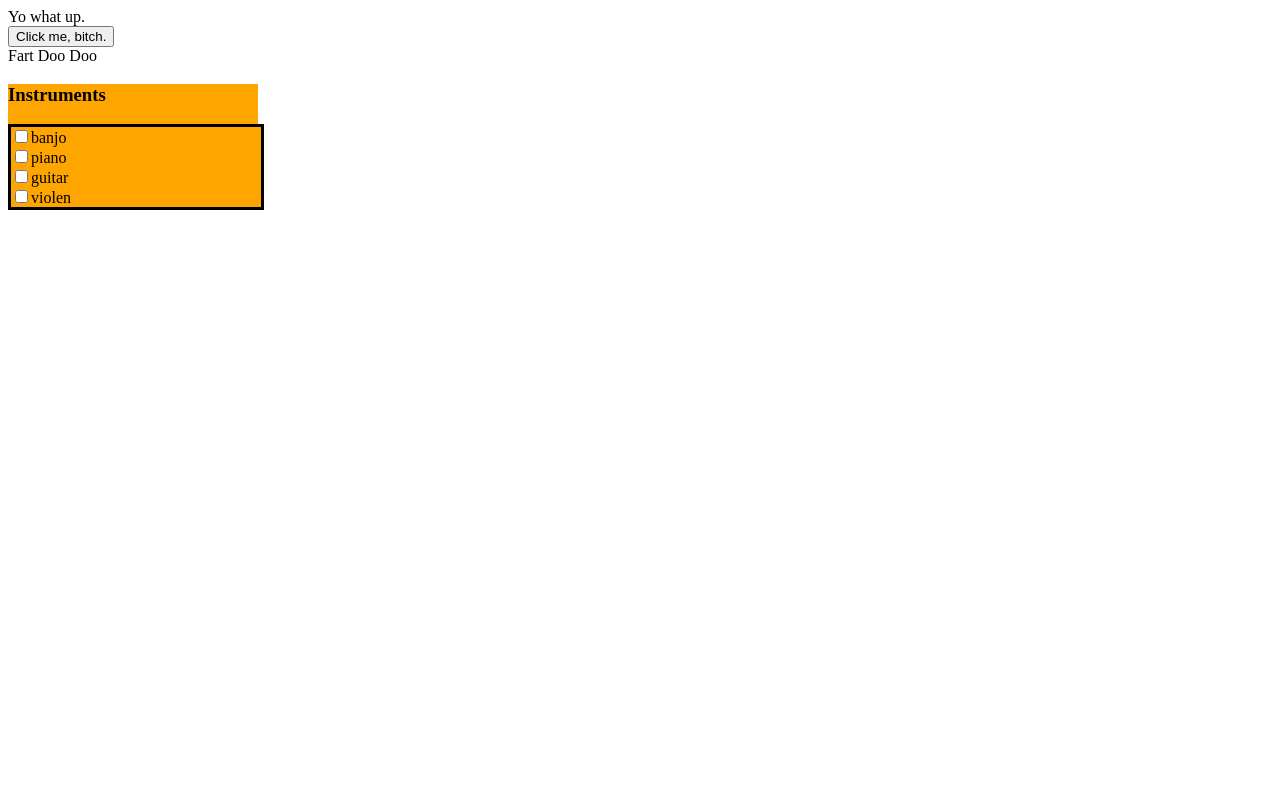
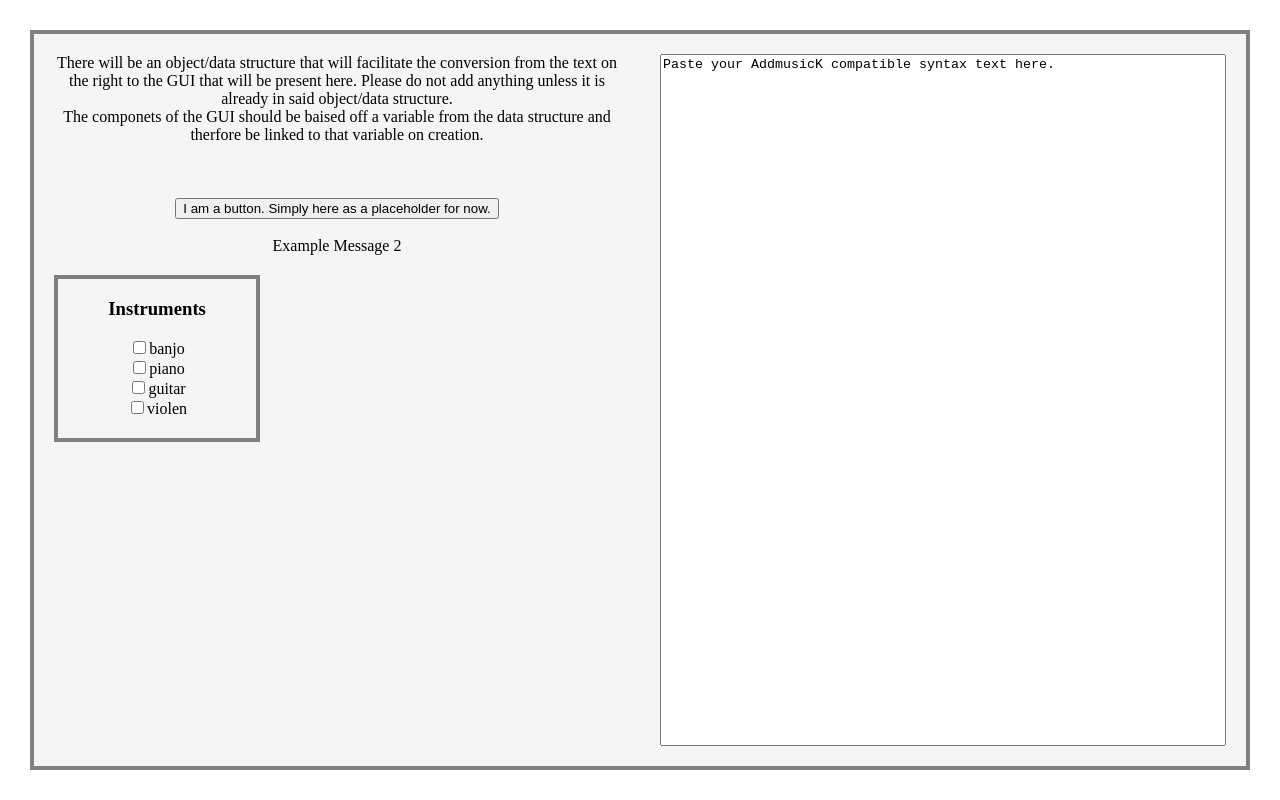
Before and after one commit to Repuler/SPC_formatter, a React (Create React App) app: page / in a window 1280 px wide. Built offline with nearby package versions, Linux system fonts and the light colour scheme.

Commit message:
updated thing to match master and fixed datapaths and css stuff

```diff
--- a/src/app.jsx
+++ b/src/app.jsx
@@ -2,7 +2,6 @@ import React from 'react';
 
 import Text from "./components/textarea.jsx";
 import Editor from "./components/editorarea.jsx";
-import InstrumentMenu from "./components/instrument-menu.jsx"
 
 class App extends React.Component {
 
@@ -26,20 +25,18 @@ class App extends React.Component {
 
   render() {
     return (
-      <div>
+      <div id="main">
 
         <Editor
           //Give any variables from state it uses.
           example={this.state.example}
+          instruments={this.state.instruments}
 
           //Pass down functions. Any function that edits the state should be written here then passed down.
-          forExample={this.forExample} />
+          forExample={this.forExample}
+           />
 
-        <InstrumentMenu
-          instruments={this.state.instruments}
-        />
-
-        {/* <Text/> */}
+        <Text/>
 
       </div>
     );
--- a/src/components/editorarea.jsx
+++ b/src/components/editorarea.jsx
@@ -1,27 +1,37 @@
 import React from "react";
+
+import InstrumentMenu from './instrument-menu'
 
 class Editor extends React.Component {
 
     //No data or anything, just render stuff
     renderText() {
         if (this.props.example) {
-            return <div>Doo Doo Fart</div>;
+            return <div>Example Message 1</div>;
         } else {
-            return <div>Fart Doo Doo</div>;
+            return <div>Example Message 2</div>;
         }
     }
 
     render() {
         return (
-        <div>
+        <div id="editorarea">
 
-          Yo what up.<br/>
+          There will be an object/data structure that will facilitate the conversion from the text on the right to
+          the GUI that will be present here. Please do not add anything unless it is already in said object/data structure.<br/>
+          The componets of the GUI should be baised off a variable from the data structure and therfore be linked to that variable on creation.<br/><br/><br/><br/>
 
           <button onClick={() => { this.props.forExample(); }}>
-            Click me, bitch.
+            I am a button. Simply here as a placeholder for now.
           </button>
 
+          <br/><br/>
+
           {this.renderText()}
+
+          <InstrumentMenu
+          instruments={this.props.instruments}
+            />
         </div>);
       }
 }
--- a/src/components/instrument-menu.jsx
+++ b/src/components/instrument-menu.jsx
@@ -13,9 +13,9 @@ class InstrumentMenu extends React.Component {
 
     render() {
         return (
-            <div id="InstrumentMenu">
+            <div id="InstrumentMenuContainer">
                 <h3>Instruments</h3>
-                <form id="InstrumentMenu">
+                <form id="InstrumentMenuForm">
                     {this.createCheckboxes()}
                 </form>
             </div>
--- a/src/components/textarea.jsx
+++ b/src/components/textarea.jsx
@@ -0,0 +1,17 @@
+import React from "react";
+
+class Text extends React.Component {
+
+    //No data or anything, just render stuff
+
+    render() {
+        return (
+        <div id="textarea">
+            <textarea id="text">
+                Paste your AddmusicK compatible syntax text here.
+            </textarea>
+        </div>);
+      }
+}
+
+export default Text;
--- a/src/index.js
+++ b/src/index.js
@@ -4,5 +4,6 @@ import App from './app.jsx';
 
 import './styles/index.css';
 import './styles/instrument-menu.css';
+import './styles/text.css';
 
 ReactDOM.render(<App />, document.getElementById('root'));
--- a/src/styles/index.css
+++ b/src/styles/index.css
@@ -0,0 +1,26 @@
+html, body, #root {
+    box-sizing:border-box;
+    height: 100%;
+    width: 100%;
+    margin: 0px;
+    padding: 10px;
+}
+
+#main {
+    text-align:center;
+    box-sizing:border-box;
+    width: 100%;
+    height: 100%;
+    border:4px solid grey;
+    background-color:whitesmoke;
+
+}
+
+#editorarea, #textarea{
+    float: left;
+    box-sizing: border-box;
+    vertical-align: middle;
+    height:100%;
+    width: 50%;
+    padding: 20px;
+}
--- a/src/styles/instrument-menu.css
+++ b/src/styles/instrument-menu.css
@@ -1,10 +1,12 @@
-form {
+#InstrumentMenuContainer {
     border: black;
     border-style: solid;
-    width: 150px;
+    border:4px solid grey;
+    width: 35%;
+    margin-top: 20px;
+    margin-bottom: 20px;
 }
 
-div #InstrumentMenu {
-    background-color: orange;
-    width: 250px;
+#InstrumentMenuForm {
+    padding-bottom: 20px;
 }
--- /dev/null
+++ b/src/styles/text.css
@@ -0,0 +1,6 @@
+#text {
+    resize: none;
+    box-sizing: border-box;
+    width: 100%;
+    height: 100%;
+}
```
